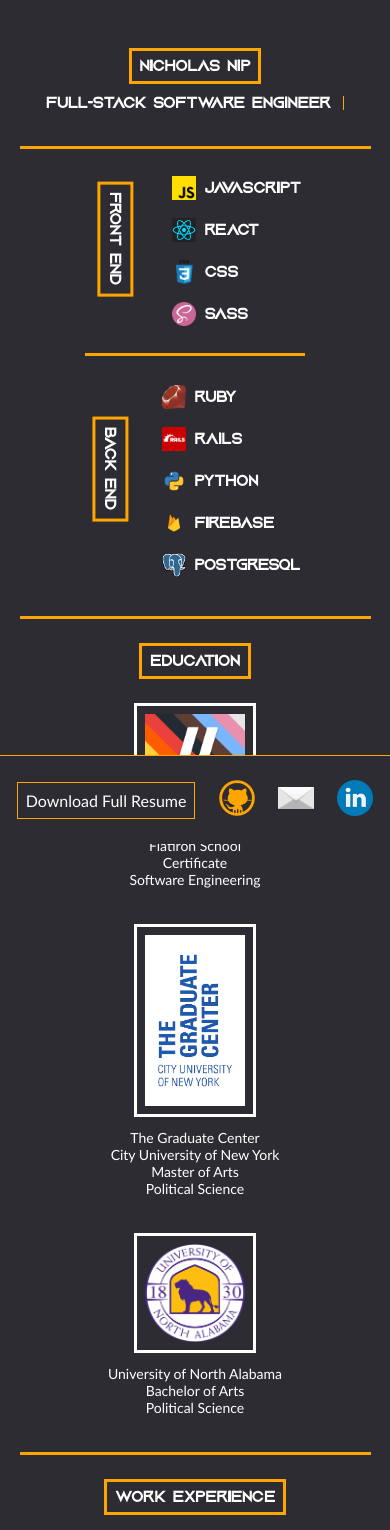
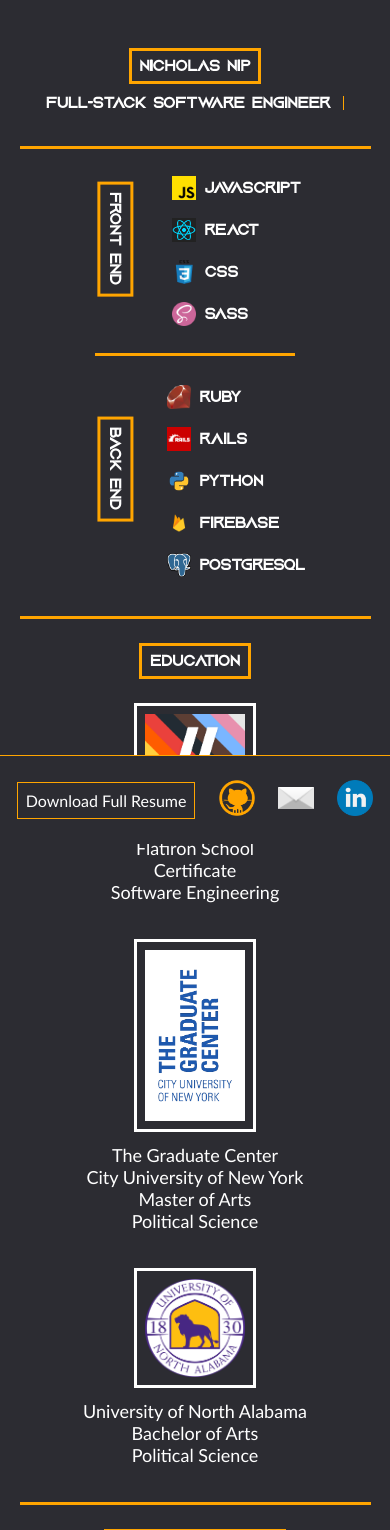
Before and after one commit to nicholaskade/personal-website, a React (Create React App) app: page / in a window 390 px wide. Shown: the top 1530 px of the page. Built offline with nearby package versions, Linux system fonts and the light colour scheme.

Commit message:
Adjusted font sizes and minor spacing issue

```diff
--- a/src/input.scss
+++ b/src/input.scss
@@ -73,6 +73,10 @@ body {
 .bullet-points-container {
     @include flex-column();
 
+    @media screen and (max-width: 1249px) {
+        width: 210px;
+    }
+
     .bullet-point-container {
         @include flex-row();
         align-items: center;
@@ -146,7 +150,7 @@ body {
 
             p {
                 margin: unset;
-                font-size: 14px;
+                font-size: large;
                 text-align: center;
                 color: white;
                 word-wrap: none;
@@ -180,7 +184,9 @@ body {
     @media screen and (max-width: 1249px) {
         @include flex-row();
         align-items: center;
+        justify-content: center;
         margin: 12px 0;
+        width: 210px;
     }
 
     @media screen and (min-width: 1250px) {
@@ -201,7 +207,7 @@ body {
 #skills-divider {
     @media screen and (max-width: 1249px) {
         align-self: center;
-        width: 80%;
+        width: 200px;
         height: 2px;
         border-top: solid orange;
         margin: 12px 0 0;
--- a/src/output.css
+++ b/src/output.css
@@ -40,6 +40,11 @@ body {
 .bullet-points-container {
   display: flex;
   flex-direction: column;
+}
+@media screen and (max-width: 1249px) {
+  .bullet-points-container {
+    width: 210px;
+  }
 }
 .bullet-points-container .bullet-point-container {
   display: flex;
@@ -131,7 +136,7 @@ body {
   }
   #schools-container .school-container p {
     margin: unset;
-    font-size: 14px;
+    font-size: large;
     text-align: center;
     color: white;
     word-wrap: none;
@@ -163,7 +168,9 @@ body {
     display: flex;
     flex-direction: row;
     align-items: center;
+    justify-content: center;
     margin: 12px 0;
+    width: 210px;
   }
 }
 @media screen and (min-width: 1250px) {
@@ -199,7 +206,7 @@ body {
 @media screen and (max-width: 1249px) {
   #skills-divider {
     align-self: center;
-    width: 80%;
+    width: 200px;
     height: 2px;
     border-top: solid orange;
     margin: 12px 0 0;
```
Also changed, not shown: 1 other file (tests, documents, lock files or other folders).
